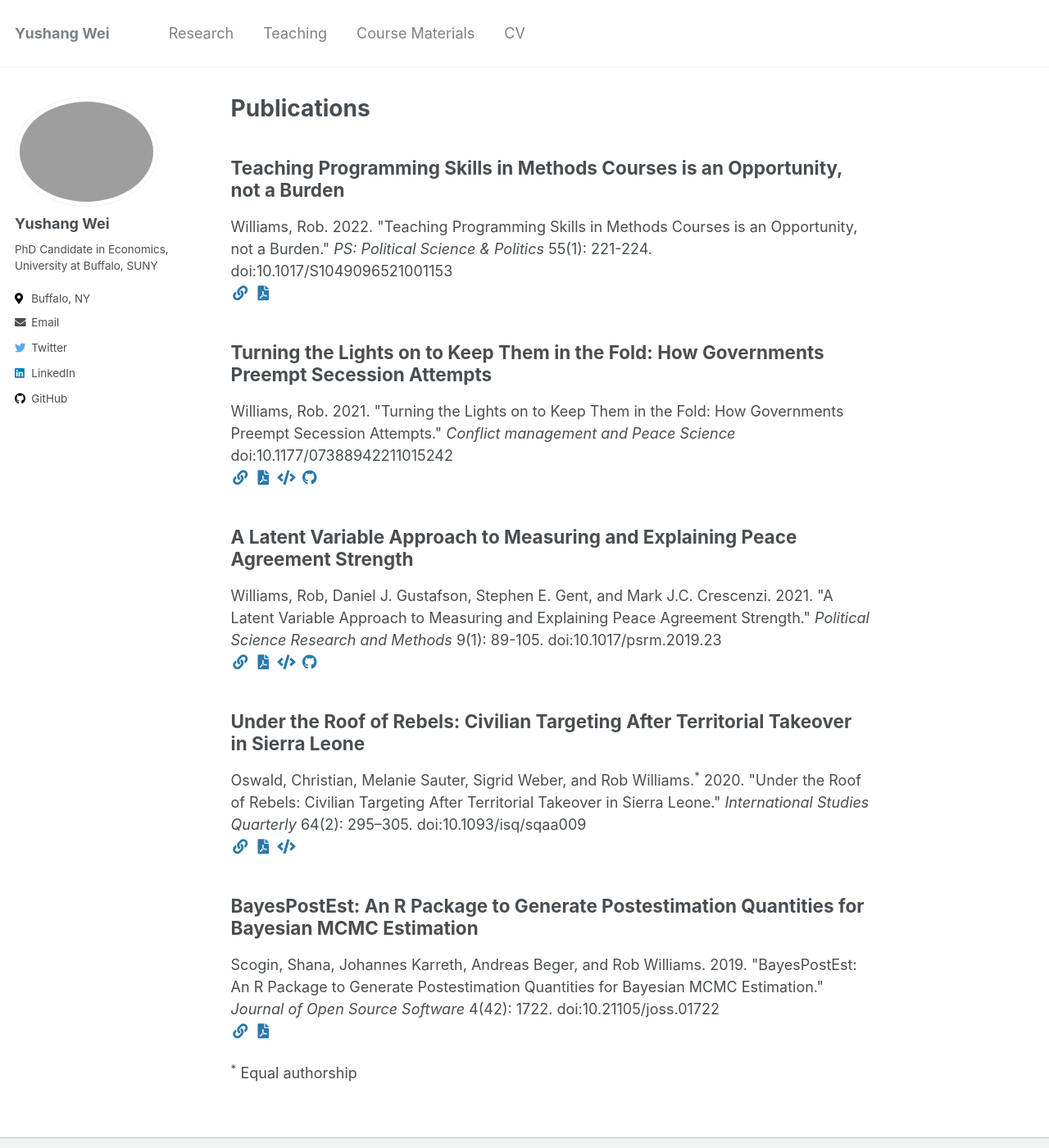
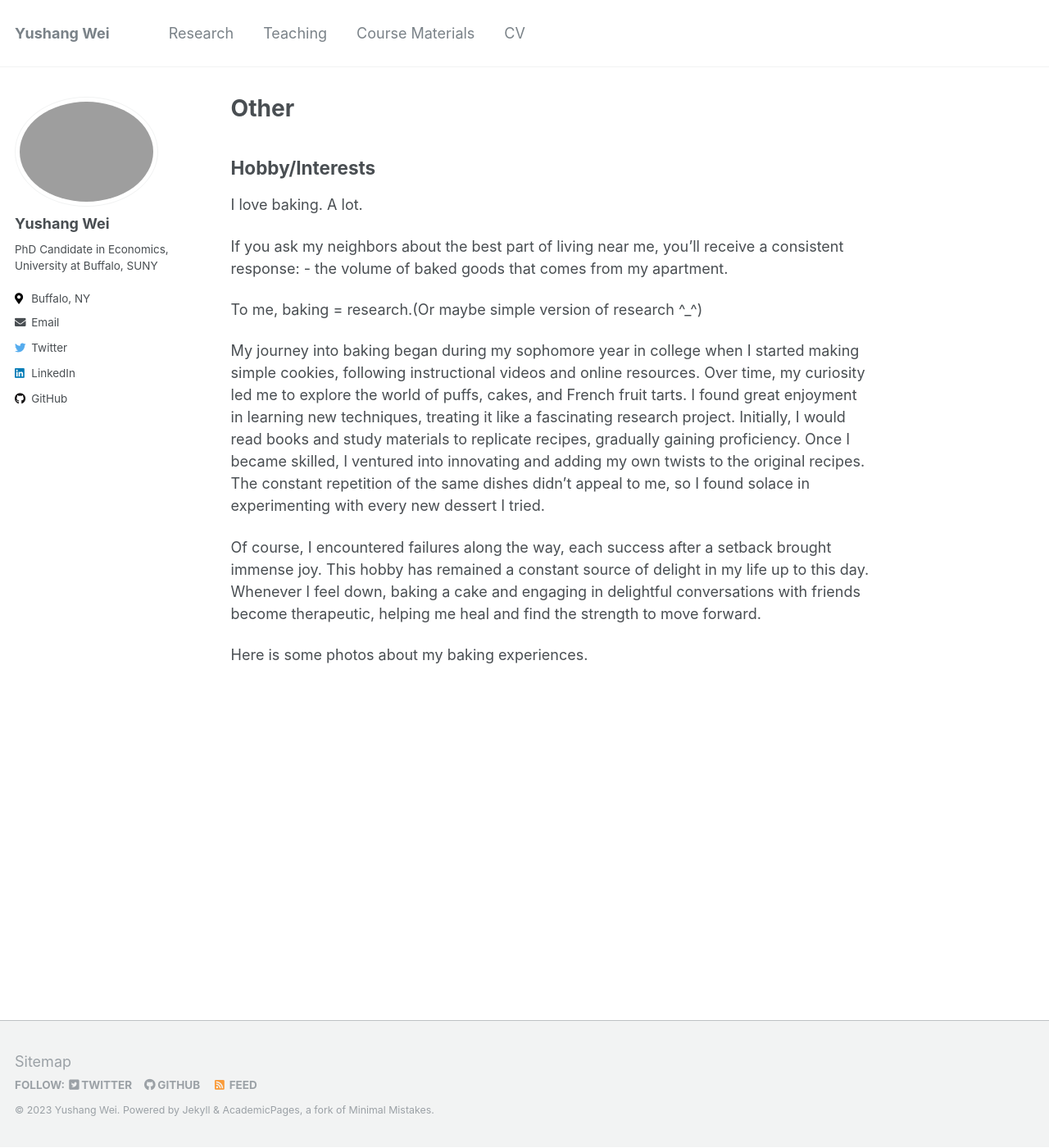
Before and after one commit to yushang1994/yushangw, a Jekyll site: the page built from _pages/publications.md, in a window 1280 px wide and 1400 px high. Shown: the whole window at 82% size. Built offline with Jekyll 4.4.1, drawn with Linux system fonts in a browser that asks for light colours.

Commit message:
add baking

```diff
--- a/_pages/publications.md
+++ b/_pages/publications.md
@@ -1,18 +1,19 @@
 ---
 layout: archive
-title: "Publications"
+title: "Other"
 permalink: /publications/
-author_profile: true
+
 ---
+## Hobby/Interests
 
-{% if author.googlescholar %}
-  You can also find my articles on <u><a href="{{author.googlescholar}}">my Google Scholar profile</a>.</u>
-{% endif %}
+I love baking. A lot.
 
-{% include base_path %}
+If you ask my neighbors about the best part of living near me, you'll receive a consistent response: - the volume of baked goods that comes from my apartment.
 
-{% for post in site.publications reversed %}
-  {% include archive-single.html %}
-{% endfor %}
+To me, baking = research.(Or maybe simple version of research ^_^)
 
-<sup>*</sup> Equal authorship
+My journey into baking began during my sophomore year in college when I started making simple cookies, following instructional videos and online resources. Over time, my curiosity led me to explore the world of puffs, cakes, and French fruit tarts. I found great enjoyment in learning new techniques, treating it like a fascinating research project. Initially, I would read books and study materials to replicate recipes, gradually gaining proficiency. Once I became skilled, I ventured into innovating and adding my own twists to the original recipes. The constant repetition of the same dishes didn't appeal to me, so I found solace in experimenting with every new dessert I tried.
+
+Of course, I encountered failures along the way, each success after a setback brought immense joy. This hobby has remained a constant source of delight in my life up to this day.  Whenever I feel down, baking a cake and engaging in delightful conversations with friends become therapeutic, helping me heal and find the strength to move forward.
+
+Here is some photos about my baking experiences.
```
